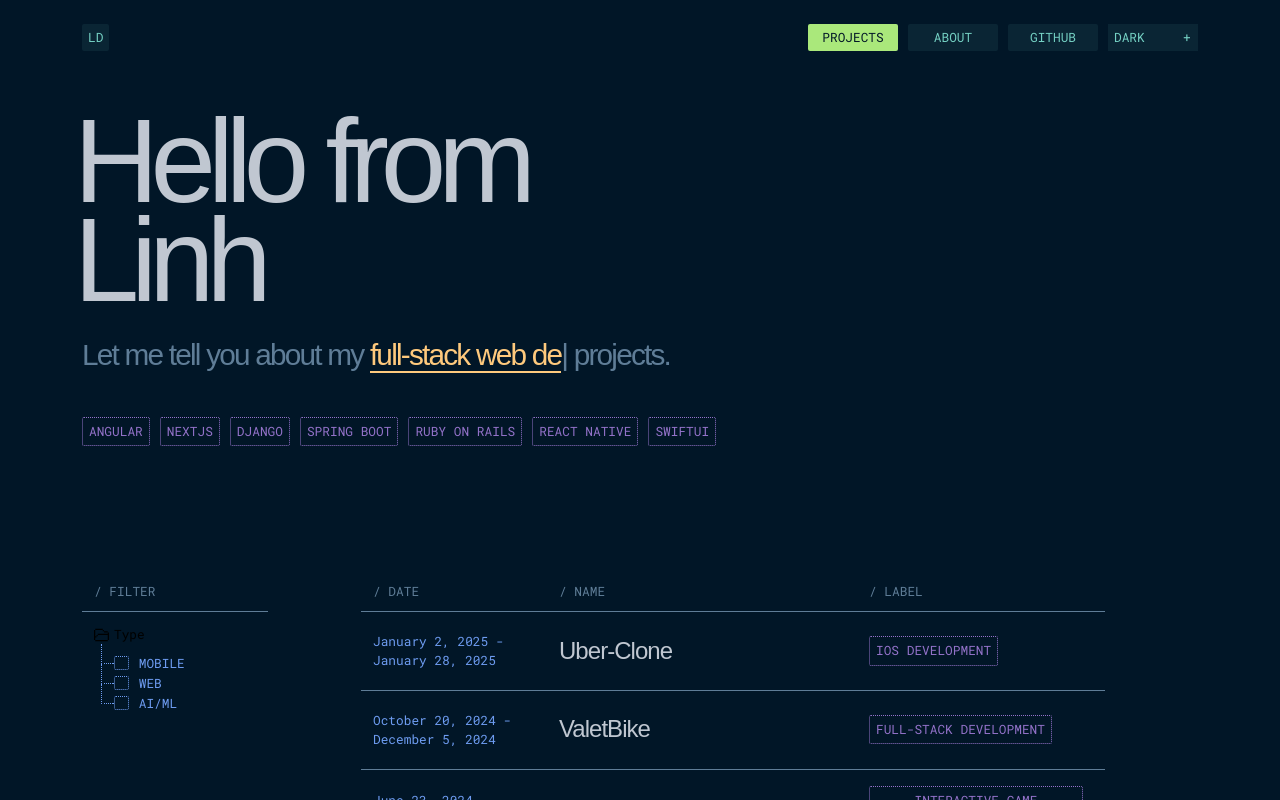
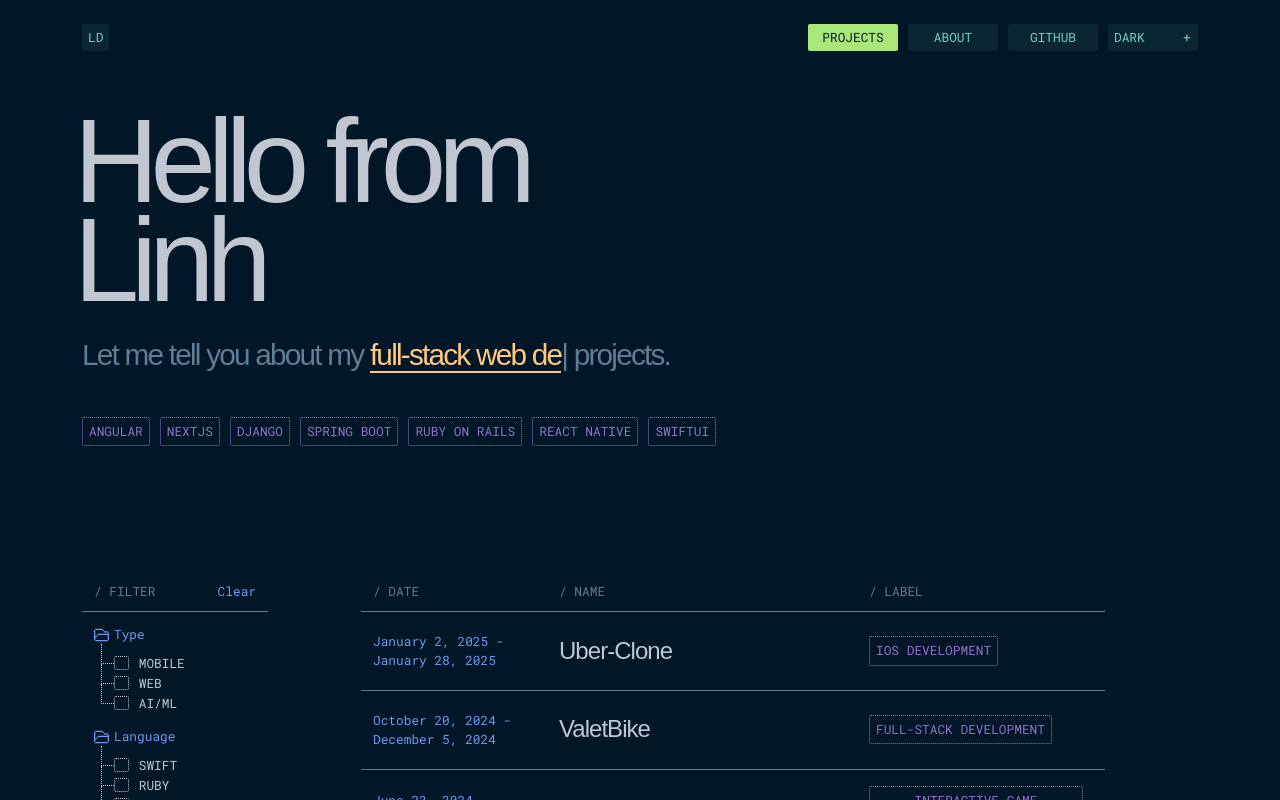
Before and after one commit to LynnHaDo/Portfolio, a Next.js app: page / in a window 1280 px wide. Shown: the top 800 px of the page. Built offline with nearby package versions, Linux system fonts and the light colour scheme.

Commit message:
Fix styling and add languages filter

```diff
--- a/pages/index.js
+++ b/pages/index.js
@@ -2,7 +2,7 @@ import styles from '../styles/Home.module.scss'
 import utilStyles from '../styles/utils.module.scss';
 
 import Link from 'next/link'
-import { getProjectsData, getAllProjectCategories } from '../lib/projects';
+import { getProjectsData, getAllProjectCategories, getAllProjectLanguages } from '../lib/projects';
 import Layout from '../components/layout'
 import Date from '../components/date';
 import Typing from '../components/typing';
@@ -11,7 +11,8 @@ import { useState, useEffect } from 'react'
 
 export async function getStaticProps() {
     const allProjectsData = getProjectsData();
-    const allProjectCategories = getAllProjectCategories();
+    const allProjectCategories = getAllProjectCategories(allProjectsData);
+    const allProjectLanguages = getAllProjectLanguages(allProjectsData);
 
     const techStack = ["Angular", "NextJS", "Django",
                         "Spring Boot", "Ruby on Rails",
@@ -21,37 +22,59 @@ export async function getStaticProps() {
         props: {
             allProjectsData,
             allProjectCategories,
+            allProjectLanguages,
             techStack
         }
     }
 }
 
-export default function Home( { allProjectsData, allProjectCategories, techStack } ) {
+export default function Home( { allProjectsData, allProjectCategories, allProjectLanguages, techStack } ) {
   const [projectsData, setProjectsData] = useState(allProjectsData);
-  const [selectedCategories, setSelectedCategories] = useState([]);
-  const [isFilterShown, showFilter] = useState(true);
+  const [selectedKeywords, setSelectedKeywords] = useState(new Set());
+  const [isFilterTypeShown, showTypeFilter] = useState(true);
+  const [isFilterLangShown, showLangFilter] = useState(true);
 
-  const filterProjectsByCategory = (projectsData, categories = []) => {
-    if (categories.length == 0)
+  const isProjectContainingKeywords = (project) => {
+    let projectKeywordSet = new Set(project.languages.split(','));
+    projectKeywordSet.add(project.category)
+
+    let isMatched = false;
+
+    selectedKeywords.forEach((item) => {
+        if (projectKeywordSet.has(item))
+        {
+            isMatched = true;
+            return;
+        }
+    })
+
+    return isMatched;
+  }
+
+  const filterProjects = (projectsData) => {
+    if (selectedKeywords.size == 0)
     {
         return projectsData
     }
-    return projectsData.filter(project => categories.includes(project.category))
+    return projectsData.filter(project => isProjectContainingKeywords(project));
   }
 
   useEffect(() => {
-    setProjectsData(filterProjectsByCategory(allProjectsData, selectedCategories));
-  }, [selectedCategories])
+    setProjectsData(filterProjects(allProjectsData, selectedKeywords));
+    console.log('reset run')
+  }, [selectedKeywords])
 
-  const handleCheck = (category) => {
-    if (selectedCategories.includes(category))
+  const handleFilterCheck = (item) => {
+    let newSet = new Set(selectedKeywords);
+    if (newSet.has(item))
     {
-        setSelectedCategories([...selectedCategories.filter(cat => cat !== category)])
+        newSet.delete(item)
     }
     else
     {
-        setSelectedCategories([...selectedCategories, category])
+        newSet.add(item)
     }
+    setSelectedKeywords(newSet);
   }
 
   return (
@@ -82,18 +105,23 @@ export default function Home( { allProjectsData, allProjectCategories, techStack
             </div>
 
             <div className="row mt-5 mb-3">
-                <div className={`col-lg-2 ${utilStyles.lightText} ${utilStyles.code} ${utilStyles.allCaps} mb-5`}>
+                <div className={`col-lg-2 ${utilStyles.code} ${utilStyles.allCaps} mb-5`}>
                     <div className={`${utilStyles.tableHeader} row`}>
-                        <div className="col-lg-12">
+                        <div className="col-lg-8">
                             / FILTER
+                        </div>
+                        <div className="col-lg-4 d-flex justify-content-end">
+                            <button className={utilStyles.filterOpenner} onClick={() => setSelectedKeywords(new Set())}>
+                                Clear
+                            </button>
                         </div>
                     </div>
                     <div style={{marginTop: '1em'}}>
-                    <button className={utilStyles.filterOpenner} onClick={() => showFilter(!isFilterShown)}>
+                        <button className={`${utilStyles.filterOpenner} ${utilStyles.marginBottom10}`} onClick={() => showTypeFilter(!isFilterTypeShown)}>
                             <svg className={utilStyles.folderIcon} width={20} height={16} viewBox="0 0 16 10" fill="none" xmlns="http://www.w3.org/2000/svg">
                                 <title>Folder Icon</title>
                                 {
-                                isFilterShown ? <path fillRule="evenodd" clipRule="evenodd" d="M1 0H7V1H1V0ZM1 6V1H0V9H1V10H11V9H12V3H11V2H8V1H7V2H8V3H11V4H3V5H2V6H1ZM1 7V9H11V5H3V6H2V7H1Z" fill="currentColor"></path> :
+                                    isFilterTypeShown ? <path fillRule="evenodd" clipRule="evenodd" d="M1 0H7V1H1V0ZM1 6V1H0V9H1V10H11V9H12V3H11V2H8V1H7V2H8V3H11V4H3V5H2V6H1ZM1 7V9H11V5H3V6H2V7H1Z" fill="currentColor"></path> :
                                     <path fillRule="evenodd" clipRule="evenodd" d="M7 0H1V1H0V2V3V9H1V10H11V9H12V3H11V2H8V1H7V0ZM11 3V9H1V3H7H8H11ZM7 1V2H1V1H7Z" fill="currentColor"></path>
                                 }
                             </svg>
@@ -101,17 +129,43 @@ export default function Home( { allProjectsData, allProjectCategories, techStack
                         </button>
                     </div>
                     {
-                        isFilterShown && allProjectCategories.map(category => (
+                        isFilterTypeShown && allProjectCategories.map(category => (
                             <div className={utilStyles.formCheck} key={category}>
                                 <span></span>
                                 <span></span>
-                                <input type="checkbox" value={category} id={category} onChange={() => handleCheck(category)} />
+                                <input type="checkbox" value={category} id={category} onChange={() => handleFilterCheck(category)} checked={selectedKeywords.has(category)}/>
                                 <label htmlFor={category}>
                                     {category}
                                 </label>
                             </div>
                         ))
                     }
+
+                    <div style={{marginTop: '1em'}}>
+                        <button className={`${utilStyles.filterOpenner} ${utilStyles.marginBottom10}`} onClick={() => showLangFilter(!isFilterLangShown)}>
+                            <svg className={utilStyles.folderIcon} width={20} height={16} viewBox="0 0 16 10" fill="none" xmlns="http://www.w3.org/2000/svg">
+                                <title>Folder Icon</title>
+                                {
+                                    isFilterLangShown ? <path fillRule="evenodd" clipRule="evenodd" d="M1 0H7V1H1V0ZM1 6V1H0V9H1V10H11V9H12V3H11V2H8V1H7V2H8V3H11V4H3V5H2V6H1ZM1 7V9H11V5H3V6H2V7H1Z" fill="currentColor"></path> :
+                                    <path fillRule="evenodd" clipRule="evenodd" d="M7 0H1V1H0V2V3V9H1V10H11V9H12V3H11V2H8V1H7V0ZM11 3V9H1V3H7H8H11ZM7 1V2H1V1H7Z" fill="currentColor"></path>
+                                }
+                            </svg>
+                            Language
+                        </button>
+                    </div>
+                    {
+                        isFilterLangShown && allProjectLanguages.map(lang => (
+                            <div className={utilStyles.formCheck} key={lang}>
+                                <span></span>
+                                <span></span>
+                                <input type="checkbox" value={lang} id={lang} onChange={() => handleFilterCheck(lang)} checked={selectedKeywords.has(lang)} />
+                                <label htmlFor={lang}>
+                                    {lang}
+                                </label>
+                            </div>
+                        ))
+                    }
+
                 </div>
                 <div className="col-lg-1"></div>
                 <div className="col-lg-8">
--- a/projects/checkbox-detection.md
+++ b/projects/checkbox-detection.md
@@ -5,6 +5,7 @@ end_date: "2023-08-10"
 label: "AI Research"
 github_url: "https://github.com/LynnHaDo/Checkbox-Detection"
 category: "AI/ML"
+languages: "Python"
 ---
 
 There was once a time when I would spend everyday trying to improve a detection model, kept on trying with different approaches/datasets and seeing little to no difference in the accuracy/recall level. Yes, this is what the whole process of this project was.
--- a/projects/convobot.md
+++ b/projects/convobot.md
@@ -5,6 +5,7 @@ end_date: "2024-09-23"
 label: "mobile development"
 github_url: "https://github.com/LynnHaDo/ConvoBot"
 category: "Mobile"
+languages: "TypeScript,JavaScript"
 ---
 
 This is a fun and quick project that I did on the side when I was a bit bored with the Chat-GPT interface and wanted to make an app on my own. The biggest challenge for me is mastering React Native, since it was a new framework for me. Fortunately, as I had some exposure to NextJS in [the previous project](/projects/gesture-verse), everything went smoothly at the end.
@@ -50,3 +51,4 @@ Previously, I set up the calls to the models directly on the client side. But by
 # Languages
 
 - TypeScript
+- JavaScript
--- a/projects/document-layout-analysis.md
+++ b/projects/document-layout-analysis.md
@@ -5,6 +5,7 @@ end_date: "2023-07-24"
 label: "AI Research"
 github_url: "https://github.com/LynnHaDo/Document-Layout-Analysis"
 category: "AI/ML"
+languages: "Python"
 ---
 
 This is my first attempt at learning about training a model—specifically, a detection model on scanned documents. Using [YOLOv8](https://docs.ultralytics.com/models/yolov8/), I was able to achieve surprisingly accurate detections on 11 document classes, based on a small subset (< 700 images) of the [Doclaynet](https://github.com/DS4SD/DocLayNet) dataset.
--- a/projects/gesture-verse.md
+++ b/projects/gesture-verse.md
@@ -5,6 +5,7 @@ end_date: "2024-09-23"
 label: "interactive game development"
 github_url: "https://github.com/LynnHaDo/GestureVerse"
 category: "Web"
+languages: "TypeScript"
 ---
 
 Gesture-Verse is web application that guides users through a **choose-your-own-adventure** game using Windrift, a JavaScript framework for writing interactive stories. The application was developed using NextJS, a React framework.
--- a/projects/uber-clone.md
+++ b/projects/uber-clone.md
@@ -5,6 +5,7 @@ end_date: "2025-01-28"
 label: "iOS development"
 github_url: "https://github.com/LynnHaDo/Uber-Clone"
 category: "Mobile"
+languages: "Swift"
 ---
 
 # Updates
--- a/projects/valetbike.md
+++ b/projects/valetbike.md
@@ -5,6 +5,7 @@ end_date: "2024-12-05"
 label: "full-stack development"
 github_url: "https://github.com/LynnHaDo/valetbike"
 category: "Web"
+languages: "Ruby"
 ---
 
 ValetBike is a full-stack bike rental web application using Ruby on Rails. With an interactive map, users can select any stations nearby their current location (of course, with their permission to access the location), and we will assign them any available bike.
--- a/styles/global.scss
+++ b/styles/global.scss
@@ -53,6 +53,9 @@ img {
     border: 1px dotted var(--text);
 }
 
+button {
+    border: none;
+}
 
 a {
   color: var(--link);
--- a/styles/utils.module.scss
+++ b/styles/utils.module.scss
@@ -65,8 +65,8 @@
     color: inherit;
 }
 
-.padding1px {
-    padding-top: 1px;
+.marginBottom10 {
+    margin-bottom: 10px;
 }
 
 .list {
@@ -176,9 +176,8 @@
 
 .filterOpenner {
     background: none;
-    border: none;
     padding: 0;
-    margin-bottom: 10px;
+    color: var(--lightText);
 }
 
 .formCheck {
@@ -198,7 +197,7 @@
         &:nth-child(2) {
             transform: translateY(-5px) rotate(90deg);
             border-right: 1px dotted currentColor;
-            height: 10px;
+            height: 12px;
         }
     }
 
@@ -221,12 +220,13 @@
             height: 0.65em;
             transform: scale(0);
             transition: 120ms transform ease-in-out;
-            box-shadow: inset 1em 1em var(--highlight);
+            box-shadow: inset 1em 1em currentColor;
         }
 
         &:checked {
             + label {
                 background-color: var(--highlight);
+                color: var(--navLinkHoveredColor);
             }
 
             &::before {
```
Also changed, not shown: projects/fleur-fantasia.md (+1 -0 lines), projects/question-and-answer.md (+1 -0 lines), lib/projects.js. Lines whose indentation alone changed are shown as unchanged.
